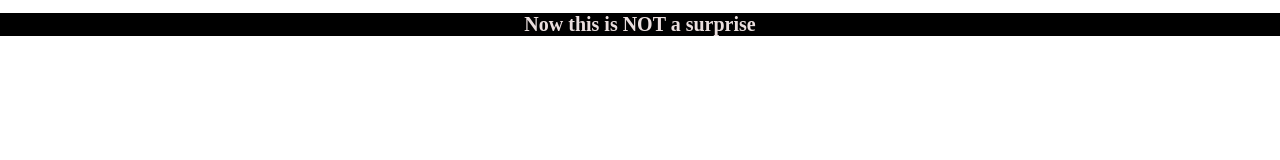
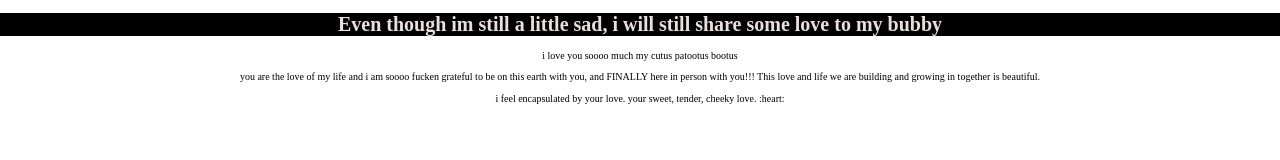
Before and after one commit to QueenMissRose/MSS, a plain HTML site: page index.html in a window 1280 px wide. Drawn offline with Linux system fonts and the light colour scheme.

Commit message:
few changes

```diff
--- a/index.html
+++ b/index.html
@@ -14,7 +14,10 @@
 	</head>
 	<body>
 		<header>
-			<h1>Now this is NOT a surprise</h1>
+			<h1>Even though im still a little sad, i will still share some love to my bubby</h1>
+			<p>i love you soooo much my cutus patootus bootus</p>
+			<p>you are the love of my life and i am soooo fucken grateful to be on this earth with you, and FINALLY here in person with you!!! This love and life we are building and growing in together is beautiful.</p>
+			<p>i feel encapsulated by your love. your sweet, tender, cheeky love. :heart: </p>
 		</header>
 
 		<section></section>
```
